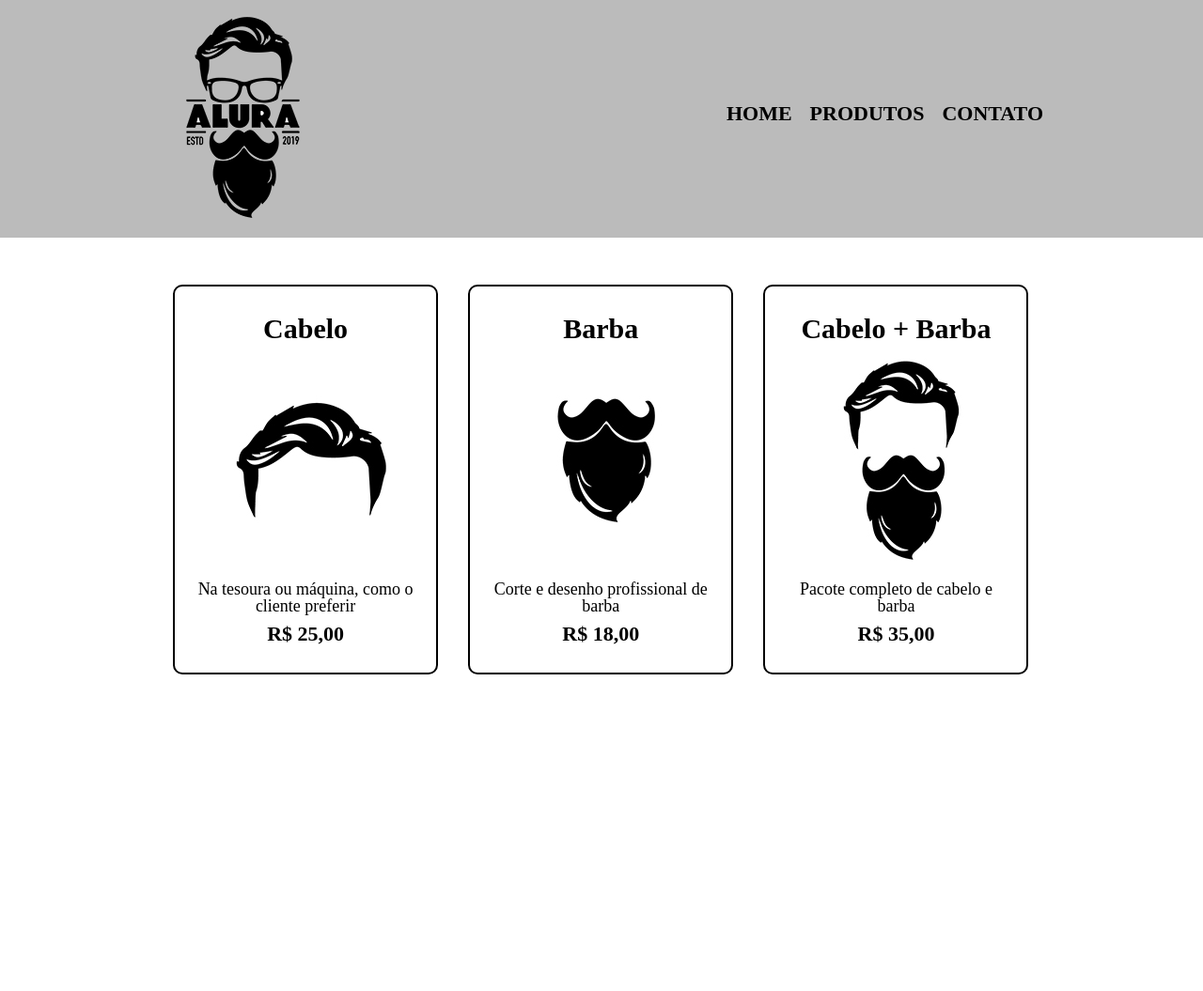
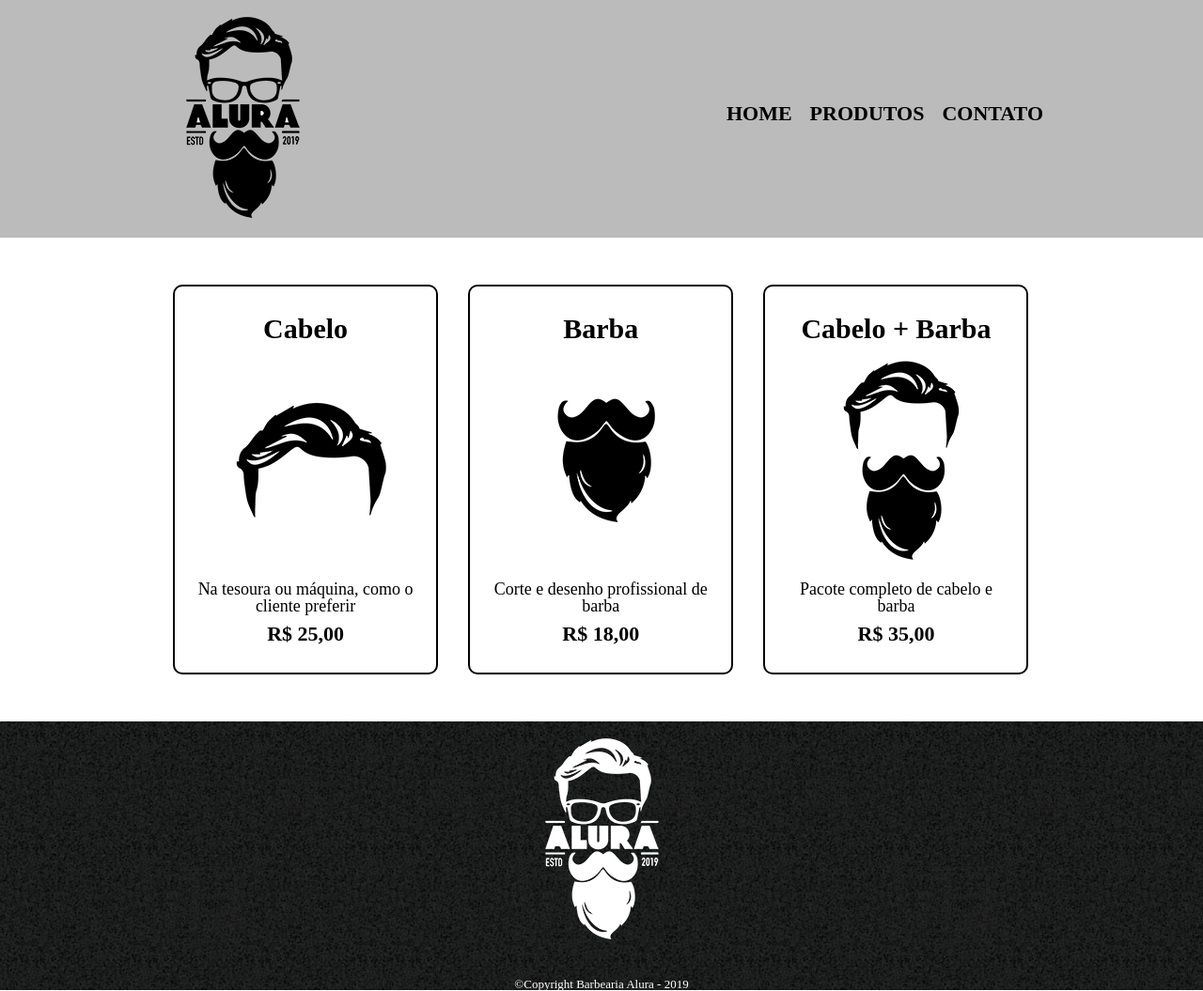
Before and after one commit to rm48/one, a plain HTML site: page barbearia/produtos.html in a window 1280 px wide. Shown: the whole page at 94% size. Before the commit the page ends 800 px from the top, so only its background shows below. Drawn offline with Linux system fonts and the light colour scheme.

Commit message:
finish produtos

```diff
--- a/barbearia/produtos.css
+++ b/barbearia/produtos.css
@@ -28,6 +28,11 @@ nav a {
 	text-decoration: none;
 }
 
+nav a:hover {
+	color: #C78C19;
+	text-decoration: underline;
+}
+
 .produtos {
 	width: 940px;
 	margin: 0 auto;
@@ -46,9 +51,20 @@ nav a {
   border-radius: 10px;
 }
 
+.produtos li:hover {
+	border-color: #C78C19;
+}
+
+.produtos li:active {
+	border-color: #088C19;
+}
+
 .produtos h2 {
 	font-size: 30px;
 	font-weight: bold;
+}
+.produtos li:hover h2 {
+	font-size: 34px;
 }
 
 .produto-descricao {
@@ -60,3 +76,23 @@ nav a {
 	font-weight: bold;
 	margin-top: 10px;
 }
+
+footer {
+	text-align: center;
+	background: url("bg.jpg");
+	padding: 40px 0;
+}
+
+footer {
+	text-align: center;
+	background: url("bg.jpg");
+	padding: 40px 0;
+}
+
+.copyright {
+	color: #FFFFFF;
+	font-size: 13px;
+	margin: 20px 0 0;
+}
+
+}
--- a/barbearia/produtos.html
+++ b/barbearia/produtos.html
@@ -47,6 +47,11 @@
     </ul>
   </main>
 
+  <footer>
+    <img src="logo-branco.png">
+    <p class="copyright">&copy;Copyright Barbearia Alura - 2019</p>
+  </footer>
+
 </body>
 
 </html>
```
